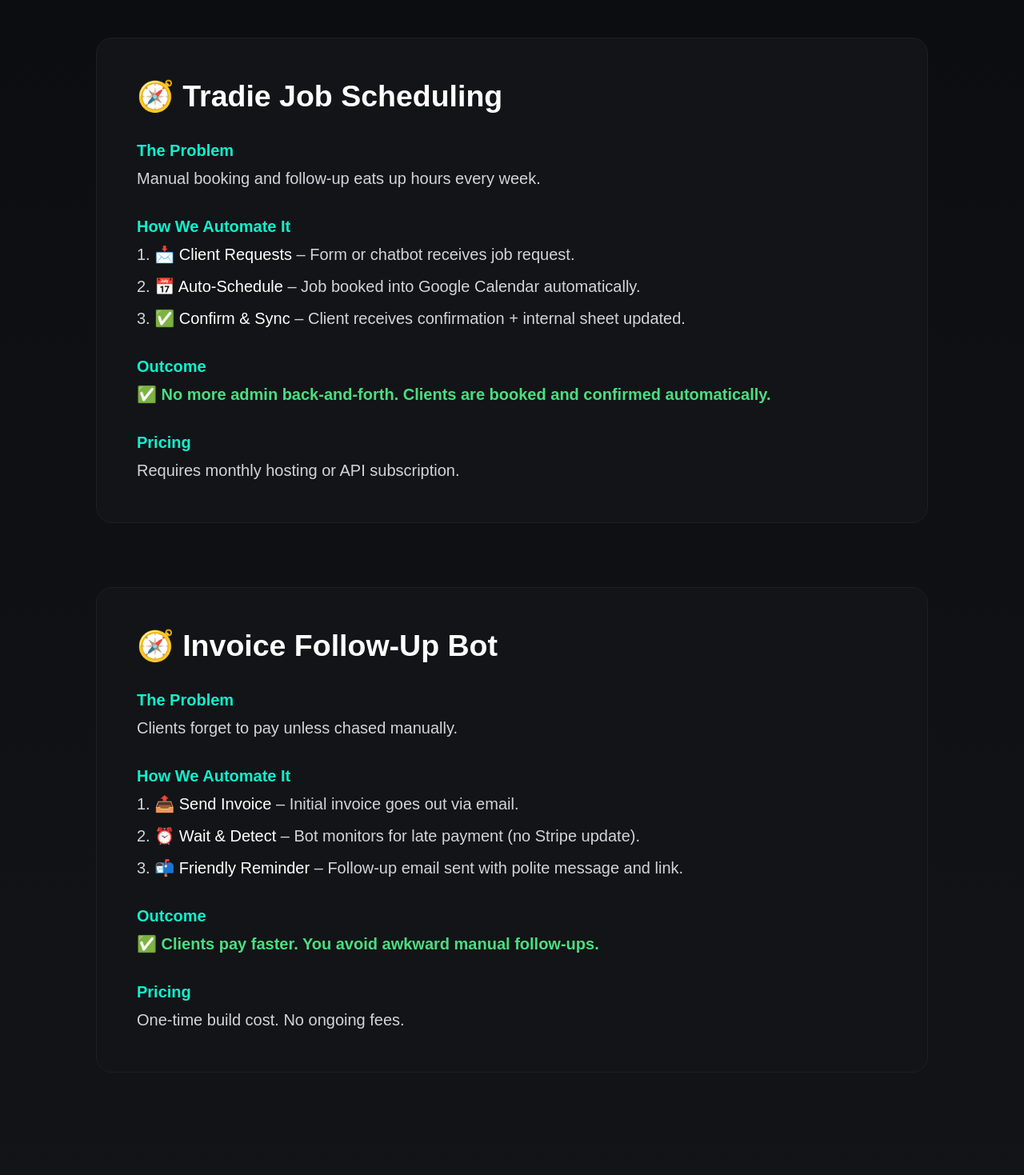
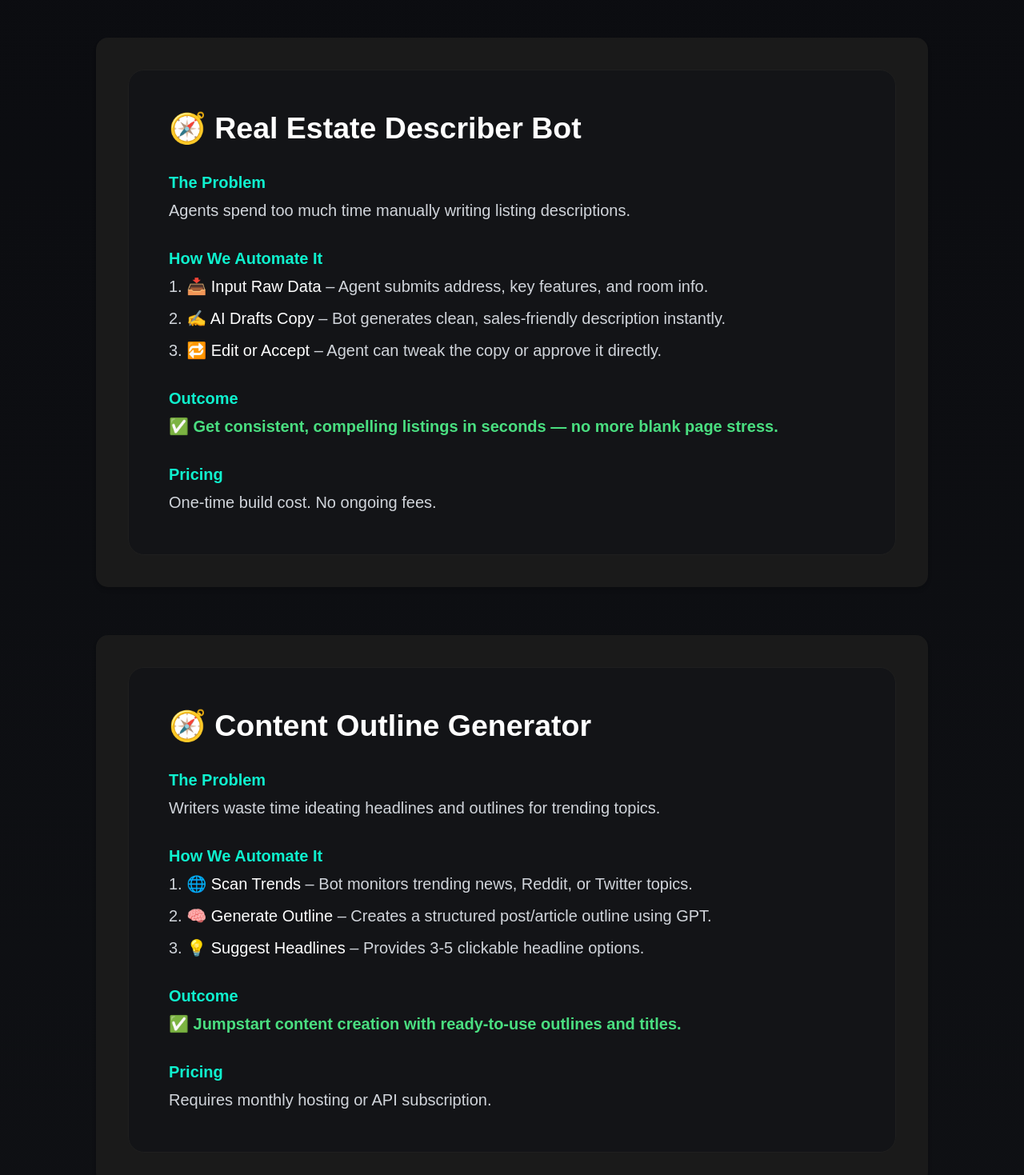
Before and after one commit to trimdex445/axon-automate, a Next.js app: page / in a window 1280 px wide. Shown: the part 4720-6189 px from the top of the page at 80% size. Built offline with nearby package versions, Linux system fonts and the light colour scheme; no server answers.

Commit message:
Align journey content with examples and fix gradient fade transitions

```diff
--- a/components/JourneyShowcaseSection.tsx
+++ b/components/JourneyShowcaseSection.tsx
@@ -16,7 +16,54 @@ export default function JourneyShowcaseSection() {
         Journey Maps
       </motion.h2>
 
-      <div className="space-y-16 max-w-5xl mx-auto">
+      <div className="grid grid-cols-1 gap-12 max-w-5xl mx-auto">
+        {/* 1. Real Estate Describer Bot */}
+        <motion.div
+          initial={{ opacity: 0, y: 30 }}
+          whileInView={{ opacity: 1, y: 0 }}
+          transition={{ duration: 0.5 }}
+          className="bg-[#1A1A1A] rounded-xl p-6 md:p-8 shadow-md hover:scale-[1.02] hover:shadow-lg transition duration-200"
+        >
+          <JourneyMap
+            title="Real Estate Describer Bot"
+            problem="Agents spend too much time manually writing listing descriptions."
+            steps={[
+              { icon: "📥", title: "Input Raw Data", description: "Agent submits address, key features, and room info." },
+              { icon: "✍️", title: "AI Drafts Copy", description: "Bot generates clean, sales-friendly description instantly." },
+              { icon: "🔁", title: "Edit or Accept", description: "Agent can tweak the copy or approve it directly." },
+            ]}
+            outcome="Get consistent, compelling listings in seconds — no more blank page stress."
+            pricing="One-Off"
+          />
+        </motion.div>
+
+        {/* 2. Content Outline Generator */}
+        <motion.div
+          initial={{ opacity: 0, y: 30 }}
+          whileInView={{ opacity: 1, y: 0 }}
+          transition={{ duration: 0.5, delay: 0.2 }}
+          className="bg-[#1A1A1A] rounded-xl p-6 md:p-8 shadow-md hover:scale-[1.02] hover:shadow-lg transition duration-200"
+        >
+          <JourneyMap
+            title="Content Outline Generator"
+            problem="Writers waste time ideating headlines and outlines for trending topics."
+            steps={[
+              { icon: "🌐", title: "Scan Trends", description: "Bot monitors trending news, Reddit, or Twitter topics." },
+              { icon: "🧠", title: "Generate Outline", description: "Creates a structured post/article outline using GPT." },
+              { icon: "💡", title: "Suggest Headlines", description: "Provides 3-5 clickable headline options." },
+            ]}
+            outcome="Jumpstart content creation with ready-to-use outlines and titles."
+            pricing="Monthly Plan"
+          />
+        </motion.div>
+
+        {/* 3. Tradie Job Scheduler */}
+        <motion.div
+          initial={{ opacity: 0, y: 30 }}
+          whileInView={{ opacity: 1, y: 0 }}
+          transition={{ duration: 0.5, delay: 0.4 }}
+          className="bg-[#1A1A1A] rounded-xl p-6 md:p-8 shadow-md hover:scale-[1.02] hover:shadow-lg transition duration-200"
+        >
           <JourneyMap
             title="Tradie Job Scheduling"
             problem="Manual booking and follow-up eats up hours every week."
@@ -28,18 +75,27 @@ export default function JourneyShowcaseSection() {
             outcome="No more admin back-and-forth. Clients are booked and confirmed automatically."
             pricing="Monthly Plan"
           />
+        </motion.div>
 
+        {/* 4. Support Ticket Responder */}
+        <motion.div
+          initial={{ opacity: 0, y: 30 }}
+          whileInView={{ opacity: 1, y: 0 }}
+          transition={{ duration: 0.5, delay: 0.6 }}
+          className="bg-[#1A1A1A] rounded-xl p-6 md:p-8 shadow-md hover:scale-[1.02] hover:shadow-lg transition duration-200"
+        >
           <JourneyMap
-          title="Invoice Follow-Up Bot"
-          problem="Clients forget to pay unless chased manually."
+            title="Support Ticket Responder"
+            problem="Reps are overwhelmed answering the same support queries over and over."
             steps={[
-            { icon: "📤", title: "Send Invoice", description: "Initial invoice goes out via email." },
-            { icon: "⏰", title: "Wait & Detect", description: "Bot monitors for late payment (no Stripe update)." },
-            { icon: "📬", title: "Friendly Reminder", description: "Follow-up email sent with polite message and link." },
+              { icon: "📩", title: "New Ticket Received", description: "Bot scans subject and message body." },
+              { icon: "🤖", title: "Find Similar Past Replies", description: "Uses vector search or logic tree." },
+              { icon: "📤", title: "Send Response or Escalate", description: "Automatically replies or flags edge cases." },
             ]}
-          outcome="Clients pay faster. You avoid awkward manual follow-ups."
-          pricing="One-Off"
+            outcome="Free up support staff by handling 70% of tickets automatically."
+            pricing="Monthly Plan"
           />
+        </motion.div>
       </div>
     </section>
   );
--- a/pages/index.tsx
+++ b/pages/index.tsx
@@ -72,7 +72,7 @@ export default function Home() {
       <div id="examples">
         <RealExamplesSection />
       </div>
-      <div className="w-full h-24 bg-gradient-to-b from-[#131417] to-[#0B0C10]" />
+      <div className="w-full h-24 bg-gradient-to-b from-[#121417] to-[#0B0C10]" />
       <div id="journeys">
         <JourneyShowcaseSection />
       </div>
```
Lines whose indentation alone changed are shown as unchanged.
